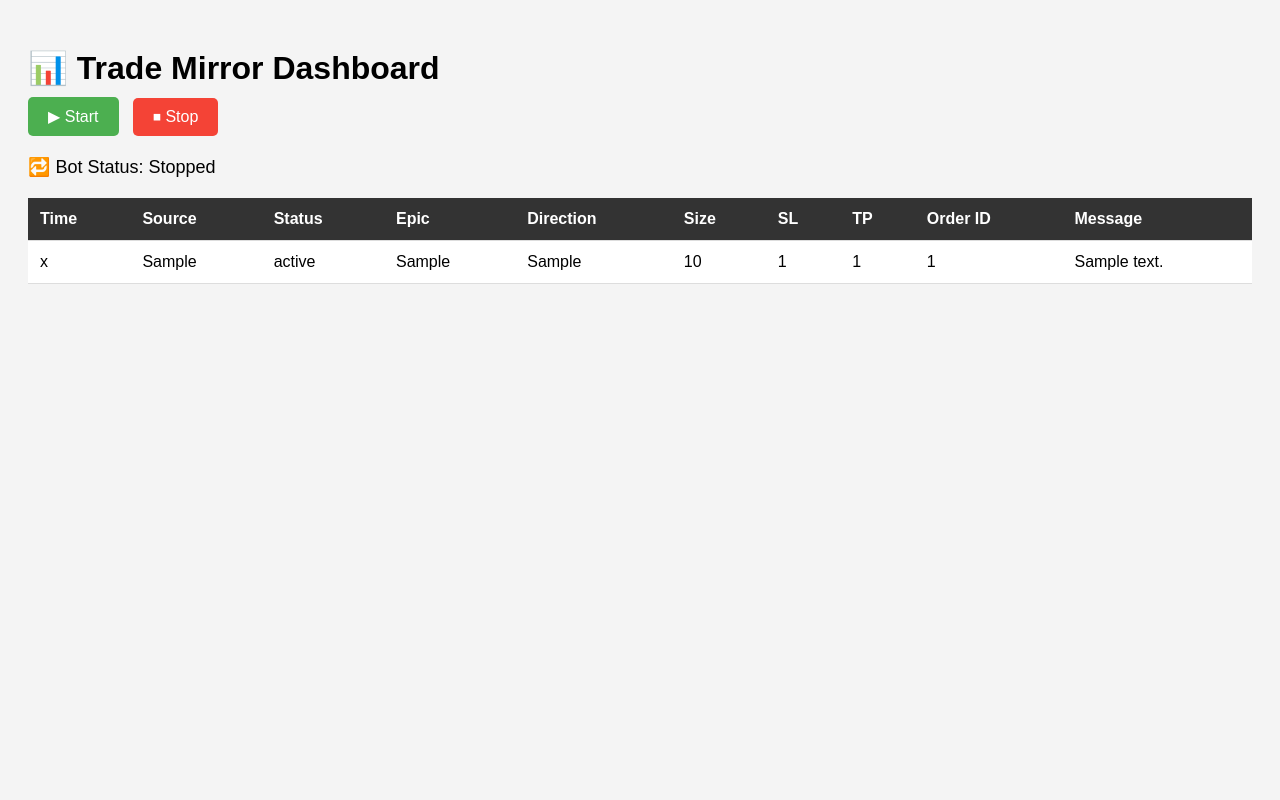
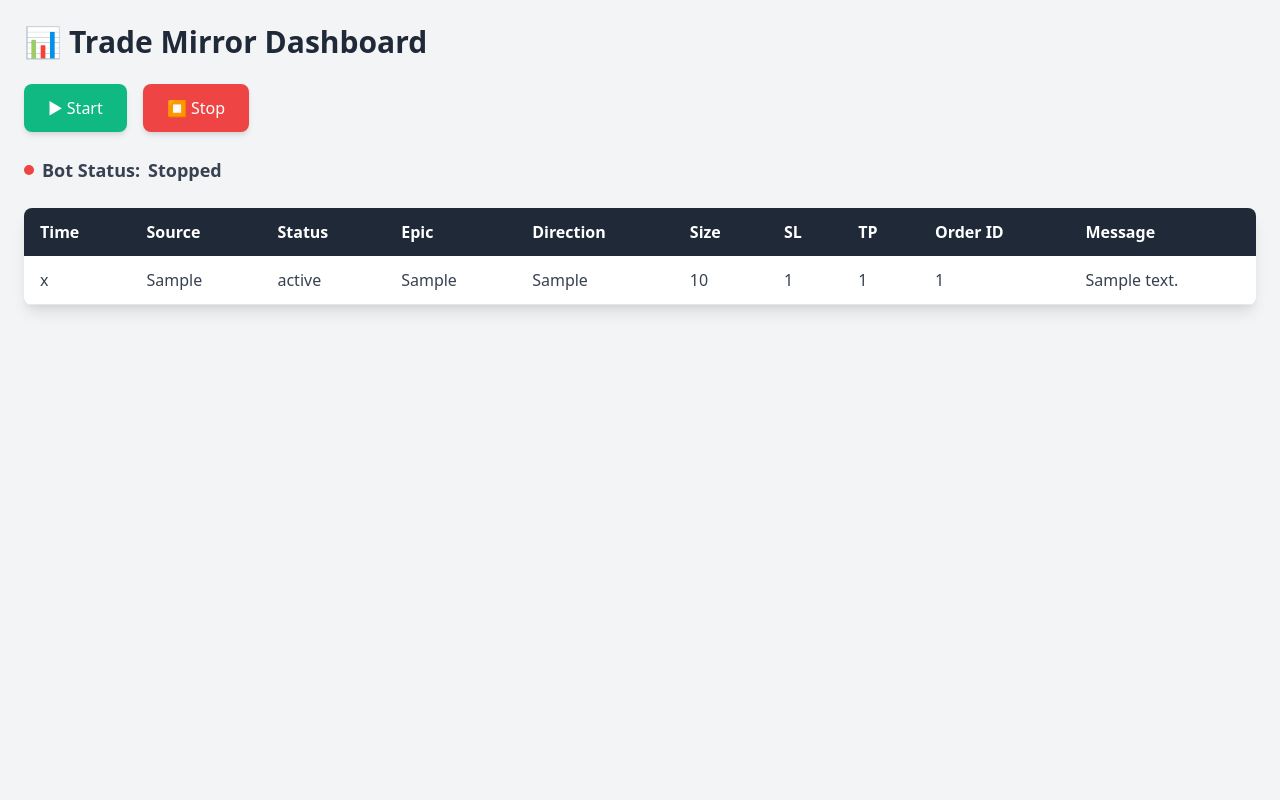
Before and after one commit to Ahmed-ITCS/capitalCopyTrader, a Flask app: page / in a window 1280 px wide. Run offline with Flask 3, Linux system fonts and the light colour scheme; tables that the repository leaves empty hold one stand-in row (values such as "Sample post").

Commit message:
feat(dashboard): update UI with tailwindcss and improve styling
- Add tailwindcss for modern styling
- Improve table and button interactions with animations
- Add status indicator dot for better visual feedback
- Make layout responsive and more polished

```diff
--- a/app.py
+++ b/app.py
@@ -18,10 +18,10 @@ BROTHER_CREDENTIALS = {
 }
 
 YOUR_CREDENTIALS = {
-    "api_key": "P8NeJSsUXWni16AI",
-    "username": "ahmedkhawar.80@gmail.com",
+    "api_key": "k2j6sIymvdnjy4Uf",
+    "username": "ahmedkhawarbs@gmail.com",
     "password": "zatoonzatoonA1!",
-    "app_id": "myapp1"
+    "app_id": "myapp"
 }
 
 POLL_INTERVAL = 1
--- a/templates/dashboard.html
+++ b/templates/dashboard.html
@@ -1,63 +1,96 @@
 <!DOCTYPE html>
-<html>
+<html lang="en">
 <head>
+    <meta charset="UTF-8">
+    <meta name="viewport" content="width=device-width, initial-scale=1.0">
     <title>Trade Mirror Dashboard</title>
+    <link href="https://cdn.jsdelivr.net/npm/tailwindcss@2.2.19/dist/tailwind.min.css" rel="stylesheet">
     <style>
-        body { font-family: Arial, sans-serif; background: #f4f4f4; padding: 20px; }
-        h1 { margin-bottom: 10px; }
-        .btn { padding: 10px 20px; font-size: 16px; border: none; border-radius: 5px; margin-right: 10px; cursor: pointer; }
-        .start { background-color: #4CAF50; color: white; }
-        .stop { background-color: #f44336; color: white; }
-        table { width: 100%; border-collapse: collapse; margin-top: 20px; background: white; }
-        th, td { padding: 12px; text-align: left; border-bottom: 1px solid #ddd; }
-        th { background-color: #333; color: white; }
-        .status { margin: 20px 0; font-size: 18px; }
+        .fade-in { animation: fadeIn 0.3s ease-in; }
+        @keyframes fadeIn { from { opacity: 0; } to { opacity: 1; } }
+        .hover-scale { transition: transform 0.2s; }
+        .hover-scale:hover { transform: scale(1.05); }
+        .status-dot { display: inline-block; width: 10px; height: 10px; border-radius: 50%; margin-right: 8px; }
+        .status-running { background-color: #22c55e; }
+        .status-stopped { background-color: #ef4444; }
+        .status-loading { background-color: #eab308; }
+        .table-row { transition: background-color 0.2s; }
+        .table-row:hover { background-color: #f1f5f9; }
     </style>
 </head>
-<body>
-    <h1>📊 Trade Mirror Dashboard</h1>
+<body class="bg-gray-100 min-h-screen flex flex-col items-center p-6 font-sans">
+    <div class="w-full max-w-7xl">
+        <h1 class="text-3xl font-bold text-gray-800 mb-6 flex items-center">
+            <span class="mr-2">📊</span> Trade Mirror Dashboard
+        </h1>
 
-    <form method="post" action="/start" style="display: inline;">
-        <button class="btn start">▶ Start</button>
-    </form>
-    <form method="post" action="/stop" style="display: inline;">
-        <button class="btn stop">⏹ Stop</button>
-    </form>
+        <div class="flex space-x-4 mb-6">
+            <button form="start-form" class="bg-green-500 text-white px-6 py-3 rounded-lg shadow-md hover:bg-green-600 hover-scale transition-colors">
+                ▶ Start
+            </button>
+            <button form="stop-form" class="bg-red-500 text-white px-6 py-3 rounded-lg shadow-md hover:bg-red-600 hover-scale transition-colors">
+                ⏹ Stop
+            </button>
+        </div>
 
-    <div class="status">🔁 Bot Status: <span id="bot-status">Loading...</span></div>
+        <div class="status mb-6 text-lg font-semibold text-gray-700 flex items-center">
+            <span id="status-dot" class="status-dot status-loading"></span>
+            Bot Status: <span id="bot-status" class="ml-2">Loading...</span>
+        </div>
 
-    <table id="trade-table">
-        <thead>
-            <tr>
-                <th>Time</th>
-                <th>Source</th>
-                <th>Status</th>
-                <th>Epic</th>
-                <th>Direction</th>
-                <th>Size</th>
-                <th>SL</th>
-                <th>TP</th>
-                <th>Order ID</th>
-                <th>Message</th>
-            </tr>
-        </thead>
-        <tbody></tbody>
-    </table>
+        <div class="bg-white shadow-lg rounded-lg overflow-hidden">
+            <table id="trade-table" class="w-full">
+                <thead class="bg-gray-800 text-white">
+                    <tr>
+                        <th class="py-3 px-4 text-left">Time</th>
+                        <th class="py-3 px-4 text-left">Source</th>
+                        <th class="py-3 px-4 text-left">Status</th>
+                        <th class="py-3 px-4 text-left">Epic</th>
+                        <th class="py-3 px-4 text-left">Direction</th>
+                        <th class="py-3 px-4 text-left">Size</th>
+                        <th class="py-3 px-4 text-left">SL</th>
+                        <th class="py-3 px-4 text-left">TP</th>
+                        <th class="py-3 px-4 text-left">Order ID</th>
+                        <th class="py-3 px-4 text-left">Message</th>
+                    </tr>
+                </thead>
+                <tbody class="text-gray-700"></tbody>
+            </table>
+        </div>
+    </div>
+
+    <!-- Hidden forms for submission -->
+    <form id="start-form" method="post" action="/start" class="hidden"></form>
+    <form id="stop-form" method="post" action="/stop" class="hidden"></form>
 
     <script>
         async function loadTrades() {
             const res = await fetch('/data');
             const data = await res.json();
-            document.getElementById('bot-status').innerText = data.status;
+            const statusSpan = document.getElementById('bot-status');
+            const statusDot = document.getElementById('status-dot');
+            statusSpan.innerText = data.status;
+
+            // Update status dot color
+            statusDot.classList.remove('status-running', 'status-stopped', 'status-loading');
+            if (data.status.toLowerCase() === 'running') {
+                statusDot.classList.add('status-running');
+            } else if (data.status.toLowerCase() === 'stopped') {
+                statusDot.classList.add('status-stopped');
+            } else {
+                statusDot.classList.add('status-loading');
+            }
 
             const tbody = document.querySelector('#trade-table tbody');
             tbody.innerHTML = '';
 
             data.trades.forEach(row => {
                 const tr = document.createElement('tr');
+                tr.classList.add('table-row', 'fade-in');
                 row.forEach(cell => {
                     const td = document.createElement('td');
                     td.textContent = cell;
+                    td.classList.add('py-3', 'px-4', 'border-b', 'border-gray-200');
                     tr.appendChild(td);
                 });
                 tbody.appendChild(tr);
```
Also changed, not shown: trades.db, 1 other file.
